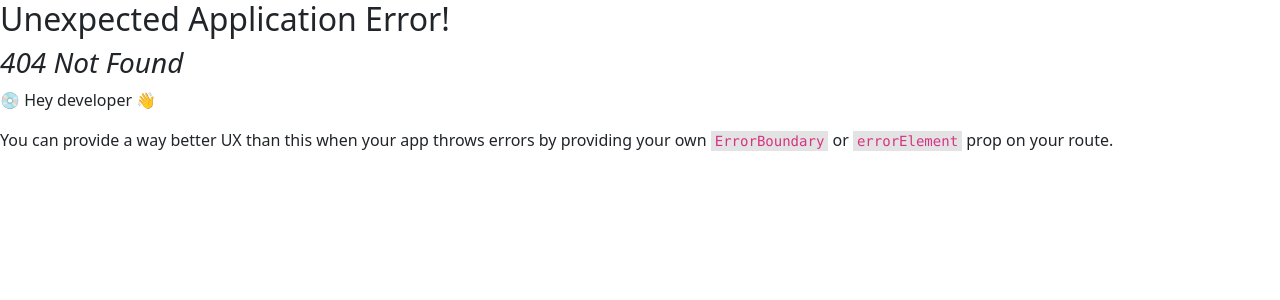
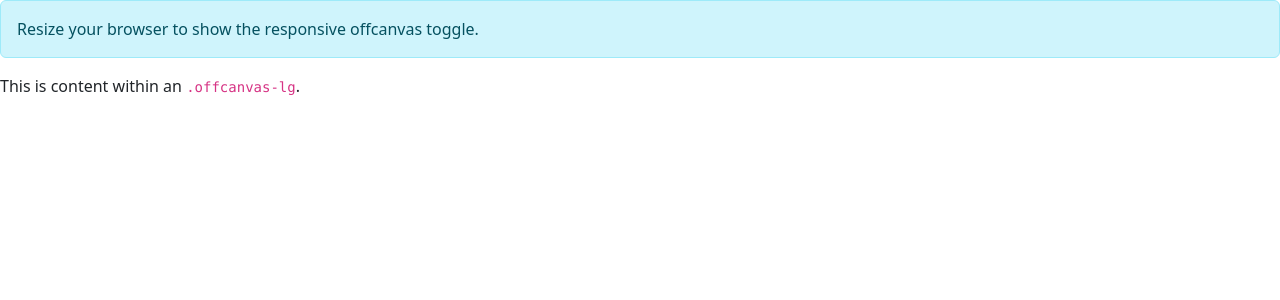
Before and after one commit to Ikechukwu-Unegbu/holberton-analytics-frontend, a React (Create React App) app: page /dashboard in a window 1280 px wide. Before the commit this address had no page. Shown: the top 300 px of the page. Built offline with nearby package versions, Linux system fonts and the light colour scheme.

Commit message:
start user dashboard

```diff
--- a/src/index.tsx
+++ b/src/index.tsx
@@ -10,6 +10,7 @@ import {
 } from "react-router-dom";
 import Register from './pages/authentication/Register';
 import Login from './pages/authentication/Login';
+import Dashboard from './pages/dashboard/Dashboard';
 
 
 const root = ReactDOM.createRoot(
@@ -28,6 +29,10 @@ const router = createBrowserRouter([
   {
     path:'/login',
     element: <Login/>
+  },
+  {
+    path:'/dashboard',
+    element:<Dashboard/>
   }
 
 ]);
--- /dev/null
+++ b/src/pages/components/DashboardMenu.jsx
@@ -0,0 +1,36 @@
+import { useState } from 'react';
+import Alert from 'react-bootstrap/Alert';
+import Button from 'react-bootstrap/Button';
+import Offcanvas from 'react-bootstrap/Offcanvas';
+
+function DashboardMenu() {
+  const [show, setShow] = useState(false);
+
+  const handleClose = () => setShow(false);
+  const handleShow = () => setShow(true);
+
+  return (
+    <>
+      <Button variant="primary" className="d-lg-none" onClick={handleShow}>
+        Launch
+      </Button>
+
+      <Alert variant="info" className="d-none d-lg-block">
+        Resize your browser to show the responsive offcanvas toggle.
+      </Alert>
+
+      <Offcanvas show={show} onHide={handleClose} responsive="lg">
+        <Offcanvas.Header closeButton>
+          <Offcanvas.Title>Responsive offcanvas</Offcanvas.Title>
+        </Offcanvas.Header>
+        <Offcanvas.Body>
+          <p className="mb-0">
+            This is content within an <code>.offcanvas-lg</code>.
+          </p>
+        </Offcanvas.Body>
+      </Offcanvas>
+    </>
+  );
+}
+
+export default DashboardMenu;
--- /dev/null
+++ b/src/pages/dashboard/Dashboard.tsx
@@ -0,0 +1,17 @@
+import React from 'react';
+import DashboardMenu from '../components/DashboardMenu';
+
+type DashboardProps = {
+  // Define the props you want to pass to the component
+};
+
+const Dashboard: React.FC<DashboardProps> = (props) => {
+  // Access and use the props within the component
+  return (
+    <div>
+        <DashboardMenu/>
+    </div>
+  );
+};
+
+export default Dashboard;
```
Also changed, not shown: 1 other file (tests, documents, lock files or other folders).
